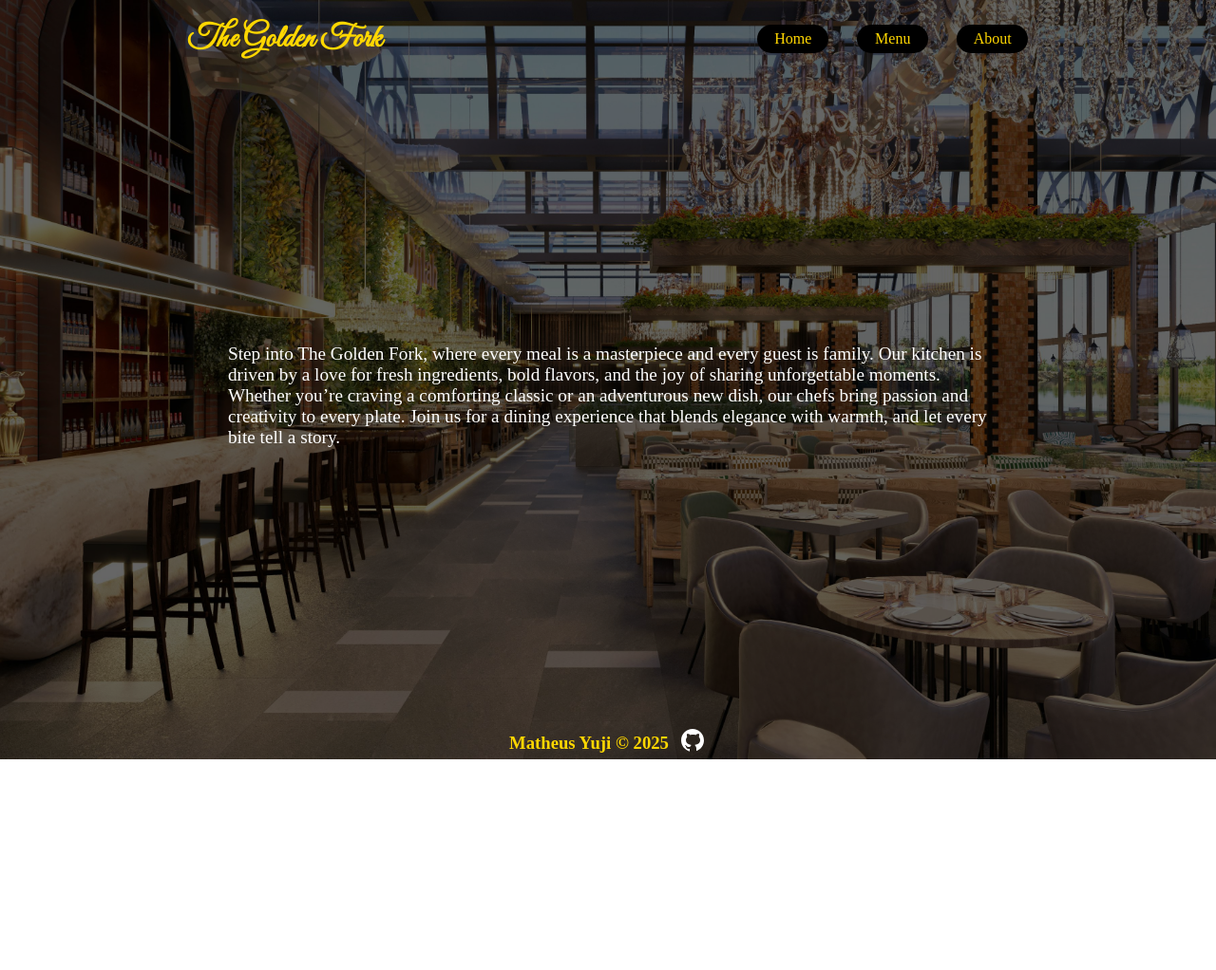
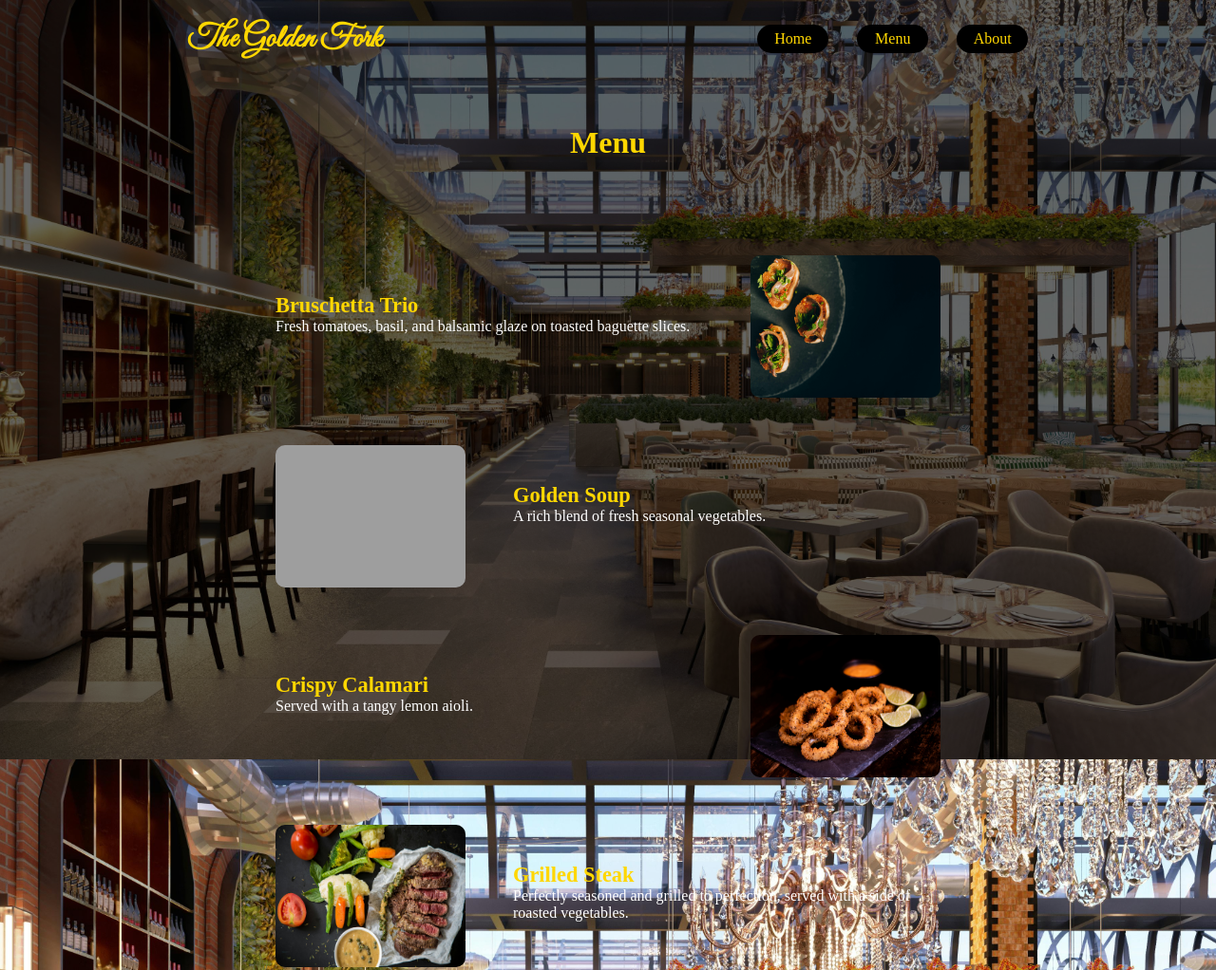
Before and after one commit to matheusyuji/front-end, a website built with webpack: page restaurant-page/src/template.html in a window 1280 px wide. Shown: the top 1022 px of the page at 95% size. Before the commit the page ends 800 px from the top, so only its background shows below. Built offline with nearby package versions, Linux system fonts and the light colour scheme; grey boxes are pictures that could not be loaded; a web font is replaced by a local one.

Commit message:
[add]: created the menu module

```diff
--- a/restaurant-page/src/index.js
+++ b/restaurant-page/src/index.js
@@ -1,4 +1,6 @@
 import "./style.css";
 import { home } from "./modules/home.js";
+import { menu } from "./modules/menu.js";
 
-home.render();
+//home.render();
+menu.render();
--- /dev/null
+++ b/restaurant-page/src/modules/menu.js
@@ -0,0 +1,76 @@
+import bruschetta from "../images/bruschetta.jpg";
+import cake from "../images/cake.jpg";
+import calamari from "../images/calamari.jpg";
+import cocktail from "../images/cocktail.jpg";
+import mojito from "../images/mojito.jpg";
+import risotto from "../images/risotto.jpg";
+import sorbet from "../images/sorbet.jpg";
+import soup from "../images/soup.jpg";
+import steak from "../images/steak.jpg";
+import vegetable from "../images/vegetable.jpg";
+
+export const menu = {
+  render: function() {
+    this.content = document.querySelector("#content");
+    this.content.innerHTML = "";
+
+    let divMenu = document.createElement("div");
+    divMenu.setAttribute("class", "menu");
+
+    let menuTitle = document.createElement("h2");
+    menuTitle.setAttribute("class", "menu-title");
+    menuTitle.textContent = "Menu";
+
+    let ulMenu = document.createElement("ul");
+
+    const items = [
+      { title: "Bruschetta Trio", desc: "Fresh tomatoes, basil, and balsamic glaze on toasted baguette slices.", img: bruschetta },
+      { title: "Golden Soup", desc: "A rich blend of fresh seasonal vegetables.", img: soup },
+      { title: "Crispy Calamari", desc: "Served with a tangy lemon aioli.", img: calamari },
+      { title: "Grilled Steak", desc: "Perfectly seasoned and grilled to perfection, served with a side of roasted vegetables.", img: steak },
+      { title: "Lobster Risotto", desc: "Creamy risotto with succulent lobster tail, finished with a touch of parmesan.", img: risotto },
+      { title: "Vegetable Stir Fry", desc: "A colorful mix of fresh veggies stir-fried with a savory soy sauce, served over jasmine rice.", img: vegetable },
+      { title: "Lemon Sorbet", desc: "A refreshing and tangy lemon sorbet to cleanse your palate.", img: sorbet },
+      { title: "Chocolate Lava Cake", desc: "Warm, gooey chocolate cake served with vanilla ice cream.", img: cake },
+      { title: "The Golden Cocktail", desc: "A signature blend of rum, pineapple juice, and a splash of grenadine.", img: cocktail },
+      { title: "Classic Mojito", desc: "Fresh mint, lime, rum, and soda water.", img: mojito }
+    ];
+
+    items.forEach(item => {
+      let liItem = document.createElement("li");
+      liItem.setAttribute("class", "menu-item");
+
+      let divItemText = document.createElement("div");
+      divItemText.setAttribute("class", "menu-item-text");
+
+      let h3ItemTitle = document.createElement("h3");
+      h3ItemTitle.setAttribute("class", "menu-item-title");
+      h3ItemTitle.textContent = item.title;
+
+      let pItemDescription = document.createElement("p");
+      pItemDescription.textContent = item.desc;
+
+      let imgItem = document.createElement("img");
+      imgItem.setAttribute("class", "menu-img");
+      imgItem.setAttribute("src", item.img);
+      imgItem.setAttribute("alt", `${item.title} image`);
+
+      divItemText.appendChild(h3ItemTitle);
+      divItemText.appendChild(pItemDescription);
+
+      if (item.title === "Golden Soup" || item.title === "Grilled Steak" || item.title === "Vegetable Stir Fry" || item.title === "Chocolate Lava Cake" || item.title === "Classic Mojito") {
+        liItem.appendChild(imgItem);
+        liItem.appendChild(divItemText);
+      } else {
+        liItem.appendChild(divItemText);
+        liItem.appendChild(imgItem);
+      }
+
+      ulMenu.appendChild(liItem);
+    });
+
+    divMenu.appendChild(menuTitle);
+    divMenu.appendChild(ulMenu);
+    this.content.appendChild(divMenu);
+  }
+};
--- a/restaurant-page/src/style.css
+++ b/restaurant-page/src/style.css
@@ -23,6 +23,15 @@
   }
 }
 
+@keyframes appear {
+  from {
+    opacity: 0;
+  }
+  to {
+    opacity: 1;
+  }
+}
+
 * {
   padding: 0;
   margin: 0;
@@ -30,8 +39,14 @@
   font-family: "Atkinson Hyperlegible Mono", serif;
 }
 
+html, body {
+  height: 100%;
+  display: flex;
+  flex-direction: column;
+}
+
 body {
-  background-image: url(./assets/images/restaurant.jpg);
+  background-image: url(./images/restaurant.jpg);
   background-size: cover;
   background-position: center;
   background-attachment: fixed;
@@ -89,27 +104,71 @@ header, footer {
 }
 
 #content {
+  display: flex;
+  justify-content: center;
+  align-items: center;
   color: white;
+  flex: 1;
 }
 
 .home {
-  margin-top: 300px;
-  display: flex;
-  justify-content: center;
-  align-items: center;
+  padding-bottom: 200px;
 }
 
 .home-text {
   width: 800px;
   font-size: 1.2rem;
+  will-change: transform;
   animation: slide-in 1300ms;
 }
 
+.menu {
+  display: flex;
+  flex-direction: column;
+  align-items: center;
+  width: 800px;
+  margin-top: 50px;
+  margin-bottom: 100px;
+  will-change: transform;
+  animation: appear 1300ms;
+}
+
+.menu-title {
+  color: gold;
+  font-size: 2rem;
+  padding-top: 20px;
+  padding-bottom: 50px;
+}
+
+.menu-img {
+  width: 200px;
+  height: 150px;
+  display: block;
+  max-inline-size: 100%;
+  border-radius: 10px;
+}
+
+.menu-item {
+  display: flex;
+  gap: 50px;
+  margin-top: 50px;
+}
+
+.menu-item-text {
+  padding-top: 40px;
+  width: 450px;
+  font-size: 1rem;
+}
+
+.menu-item-title {
+  color: gold;
+  font-size: 1.4rem;
+}
+
 footer {
-  position: absolute;
-  bottom: 0;
+  padding-bottom: 10px;
   text-align: center;
-  color: gold;
+  color: white;
 }
 
 #github-icon {
--- a/restaurant-page/src/template.html
+++ b/restaurant-page/src/template.html
@@ -7,7 +7,7 @@
 </head>
 <body>
   <header>
-    <h2 class="logo">The Golden Fork</h2>
+    <h1 class="logo">The Golden Fork</h1>
     <nav>
       <ul>
         <li><button class="btn-header">Home</button></li>
@@ -23,7 +23,7 @@
   <footer>
     <h3>Matheus Yuji &copy; 2025
       <a href="https://github.com/matheusyuji" target="_blank" rel="noopener noreferrer">
-        <img id="github-icon" src="./assets/images/github.svg" alt="github icon">
+        <img id="github-icon" src="./images/github.svg" alt="github icon">
       </a>
     </h3>
   </footer>
```
Also changed, not shown: restaurant-page/src/images/bruschetta.jpg (added), restaurant-page/src/images/calamari.jpg (added), restaurant-page/src/images/cocktail.jpg (added), restaurant-page/src/images/github.svg (renamed from restaurant-page/src/assets/images/github.svg), restaurant-page/src/images/mojito.jpg (added), restaurant-page/src/images/restaurant.jpg (renamed from restaurant-page/src/assets/images/restaurant.jpg), restaurant-page/src/images/risotto.jpg (added), restaurant-page/src/images/sorbet.jpg (added), restaurant-page/src/images/steak.jpg (added), 3 other files.
